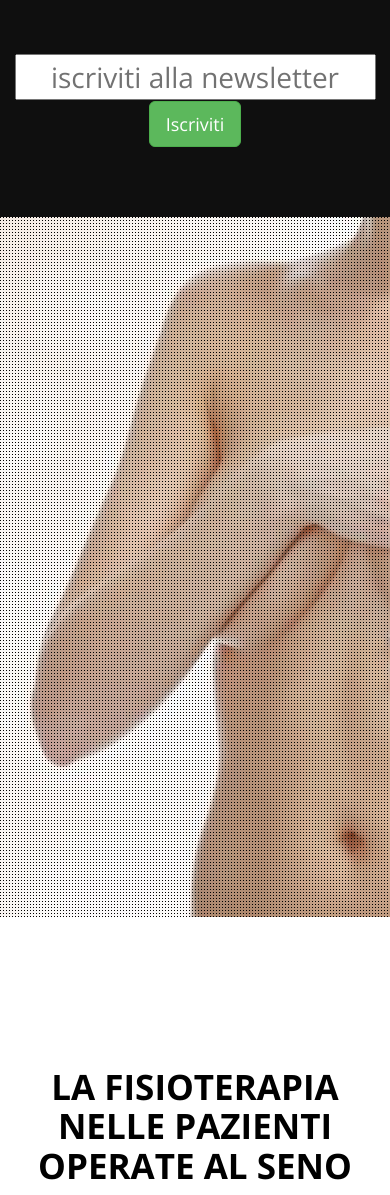
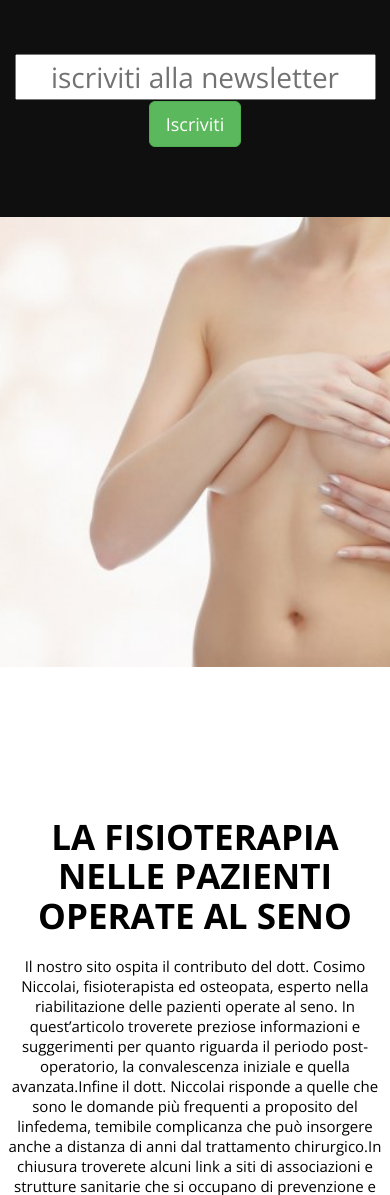
Before and after one commit to marticus88/medicalSangallo, a PHP site: page / in a window 390 px wide. Shown: the part 2512-3707 px from the top of the page. Run offline with PHP 8.4, Linux system fonts and the light colour scheme; data comes from the database, SQL or seed files in the repository; some libraries are stand-ins or nearby versions; some web fonts are replaced.

Commit message:
fix per immagini responsive in articoli

```diff
--- a/css/style.css
+++ b/css/style.css
@@ -230,6 +230,7 @@
 		position: absolute;
 	}
 
+/*  //scommentare per inserire retinatua sugli articoli del blog (gli altri pattern sono altri tipi di retinatura)
 	.pattern-black:after{
 		background: url(../images/pattern-black.png) repeat;
 		content:'';
@@ -239,6 +240,7 @@
 		left:0;
 		position: absolute;
 	}
+*/
 
 	.pattern-grid:after{
 		background: url(../images/pattern-grid.png) repeat;
@@ -375,10 +377,12 @@
 	.blog-pa{
 		position: relative;
 		width: 100%;
-		height: 700px;
-		top:0;
+		height: 450px;
 		background-size: cover !important;
-		position: relative;
+        -webkit-background-size: cover;
+        -moz-background-size: cover;
+        -o-background-size: cover;
+        background-size: cover;
 	}
 	.blog-pa:after{
 		clear: both;
--- a/php/utilityFrontEnd.php
+++ b/php/utilityFrontEnd.php
@@ -292,6 +292,6 @@ function createCss(){
 function setCssForArticolo($articolo){
 
     echo ".".str_replace(' ', '_',$articolo['titolo'])."{";
-    echo "background:url(images/blog/".$articolo['pathImg'].") center center fixed;";
+    echo "background:url(images/blog/".$articolo['pathImg'].") no-repeat center top;";
 	echo "}";
 }
```
